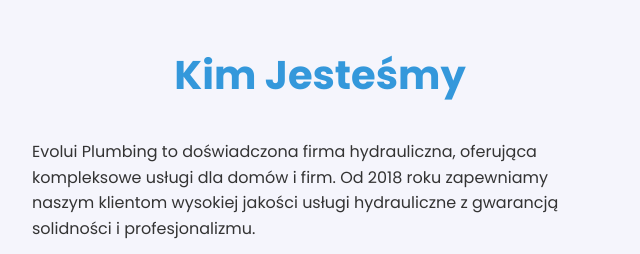
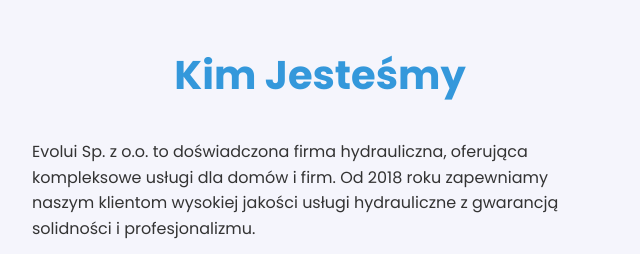
Before and after one commit to kpec-business/evolui, a plain HTML site: page index.html in a window 1280 px wide. Shown: the part 1340-1594 px from the top of the page, 0-640 px from the left. Drawn offline with nearby package versions, Linux system fonts and the light colour scheme.

Commit message:
Update index.html

```diff
--- a/index.html
+++ b/index.html
@@ -1325,7 +1325,7 @@ footer {
                     <h2>Kim Jesteśmy</h2>
                     <div class="about-text">
                         <p>
-                            Evolui Plumbing to doświadczona firma hydrauliczna, oferująca kompleksowe usługi dla domów i firm. Od 2018 roku zapewniamy naszym klientom wysokiej jakości usługi hydrauliczne z gwarancją solidności i profesjonalizmu.
+                            Evolui Sp. z o.o. to doświadczona firma hydrauliczna, oferująca kompleksowe usługi dla domów i firm. Od 2018 roku zapewniamy naszym klientom wysokiej jakości usługi hydrauliczne z gwarancją solidności i profesjonalizmu.
                         </p>
                         <p>
                             Nasz zespół składa się z wykwalifikowanych hydraulików z wieloletnim doświadczeniem. Stosujemy nowoczesne technologie i najlepsze materiały, aby zapewnić trwałe i skuteczne rozwiązania hydrauliczne.
```
